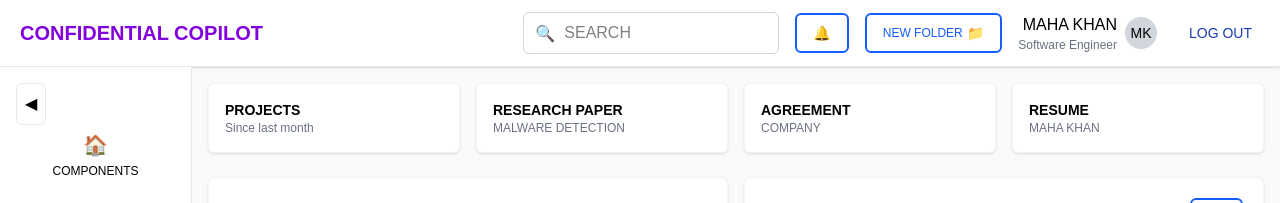
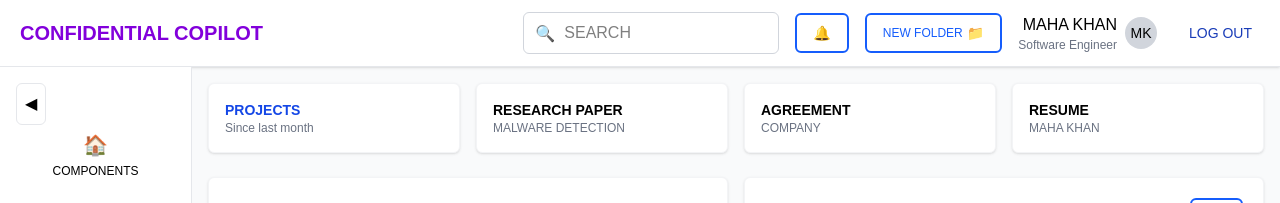
Before and after one commit to Four-Score/Confidential-Copilot, a Next.js app: page /dashboard in a window 1280 px wide. Shown: the top 203 px of the page. Built offline with nearby package versions, Linux system fonts and the light colour scheme; no server answers.

Commit message:
feat: Enhance navigation in Dashboard and Projects pages with clickable elements and improved layout

```diff
--- a/src/app/dashboard/page.tsx
+++ b/src/app/dashboard/page.tsx
@@ -134,8 +134,11 @@
                 <main className={`flex-1 p-4 ${!isSidebarOpen ? 'ml-10' : ''}`}>
                     {/* Top Cards */}
                     <div className="grid grid-cols-1 md:grid-cols-2 lg:grid-cols-4 gap-4 mb-6">
-                        <div className="bg-white p-4 rounded-md shadow-sm border border-gray-100">
-                            <h2 className="font-bold text-sm">PROJECTS</h2>
+                        <div
+                            onClick={navigateToProjects}
+                            className="bg-white p-4 rounded-md shadow-sm border border-gray-100 hover:shadow-md cursor-pointer transition-all duration-200"
+                        >
+                            <h2 className="font-bold text-sm text-blue-700">PROJECTS</h2>
                             <p className="text-xs text-gray-500">Since last month</p>
                         </div>
                         <div className="bg-white p-4 rounded-md shadow-sm border border-gray-100">
--- a/src/app/projects/page.tsx
+++ b/src/app/projects/page.tsx
@@ -2,12 +2,14 @@
 
 import { useState, useEffect } from 'react';
 import { useAuthStore } from '@/store/authStore';
+import { useRouter } from 'next/navigation';
 import ProjectList from '@/components/projects/ProjectList';
 import CreateProjectModal from '@/components/projects/CreateProjectModal';
 import EmptyState from '@/components/projects/EmptyState';
 import { Project } from '@/types/project';
 
 export default function ProjectsPage() {
+  const router = useRouter();
   const [projects, setProjects] = useState<Project[]>([]);
   const [isLoading, setIsLoading] = useState(true);
   const [error, setError] = useState<string | null>(null);
@@ -123,8 +125,19 @@
 
   return (
     <div className="container mx-auto px-4 py-8">
-      <div className="flex justify-between items-center mb-8">
-        <h1 className="text-3xl font-bold text-gray-800">My Projects</h1>
+      <div className="flex flex-col md:flex-row justify-between items-start md:items-center mb-8 gap-4">
+        <div>
+          <button
+            onClick={() => router.push('/dashboard')}
+            className="mb-3 flex items-center text-blue-600 hover:text-blue-800 transition-colors"
+          >
+            <svg xmlns="http://www.w3.org/2000/svg" className="h-5 w-5 mr-1" viewBox="0 0 20 20" fill="currentColor">
+              <path fillRule="evenodd" d="M9.707 16.707a1 1 0 01-1.414 0l-6-6a1 1 0 010-1.414l6-6a1 1 0 011.414 1.414L5.414 9H17a1 1 0 110 2H5.414l4.293 4.293a1 1 0 010 1.414z" clipRule="evenodd" />
+            </svg>
+            Back to Dashboard
+          </button>
+          <h1 className="text-3xl font-bold text-gray-800">My Projects</h1>
+        </div>
         <button
           onClick={() => setIsModalOpen(true)}
           className="bg-blue-600 hover:bg-blue-700 text-white font-semibold py-2 px-4 rounded transition duration-200"
```
